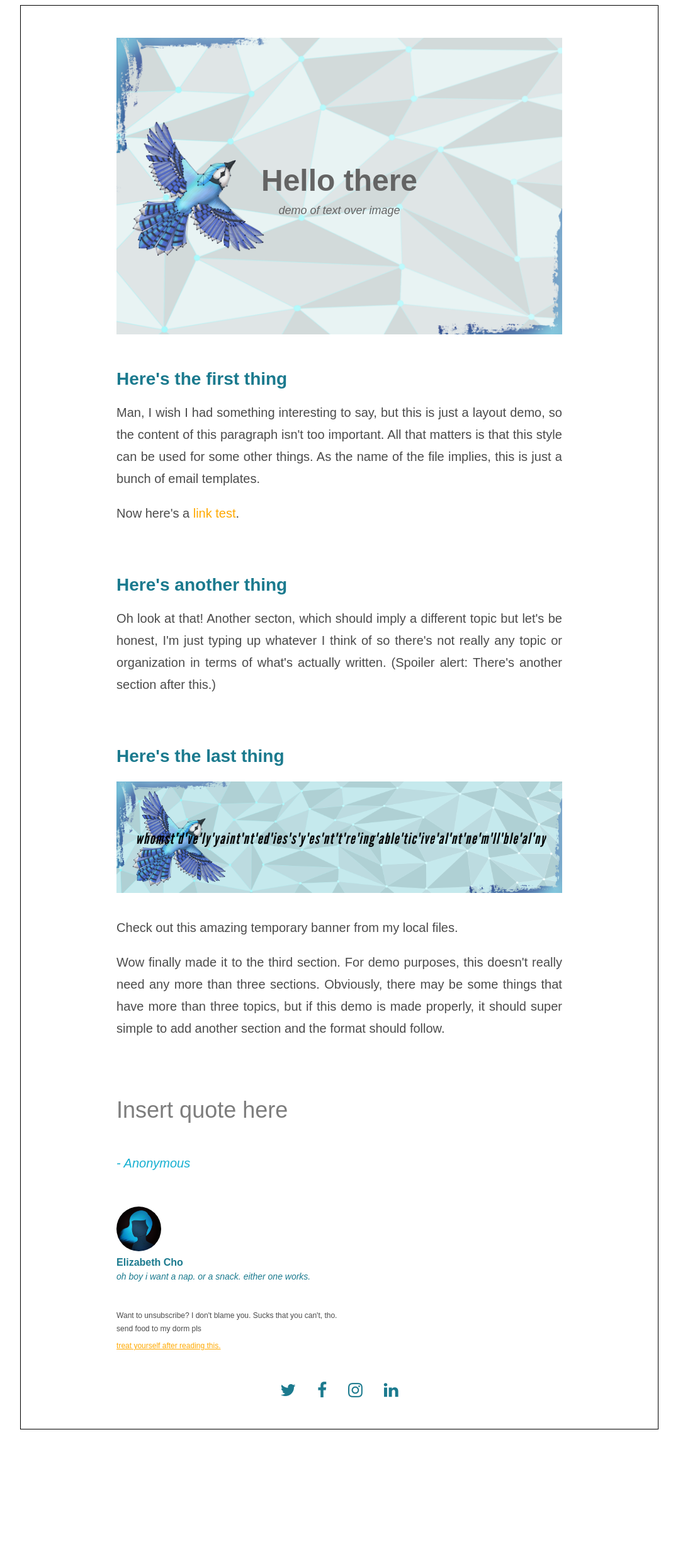
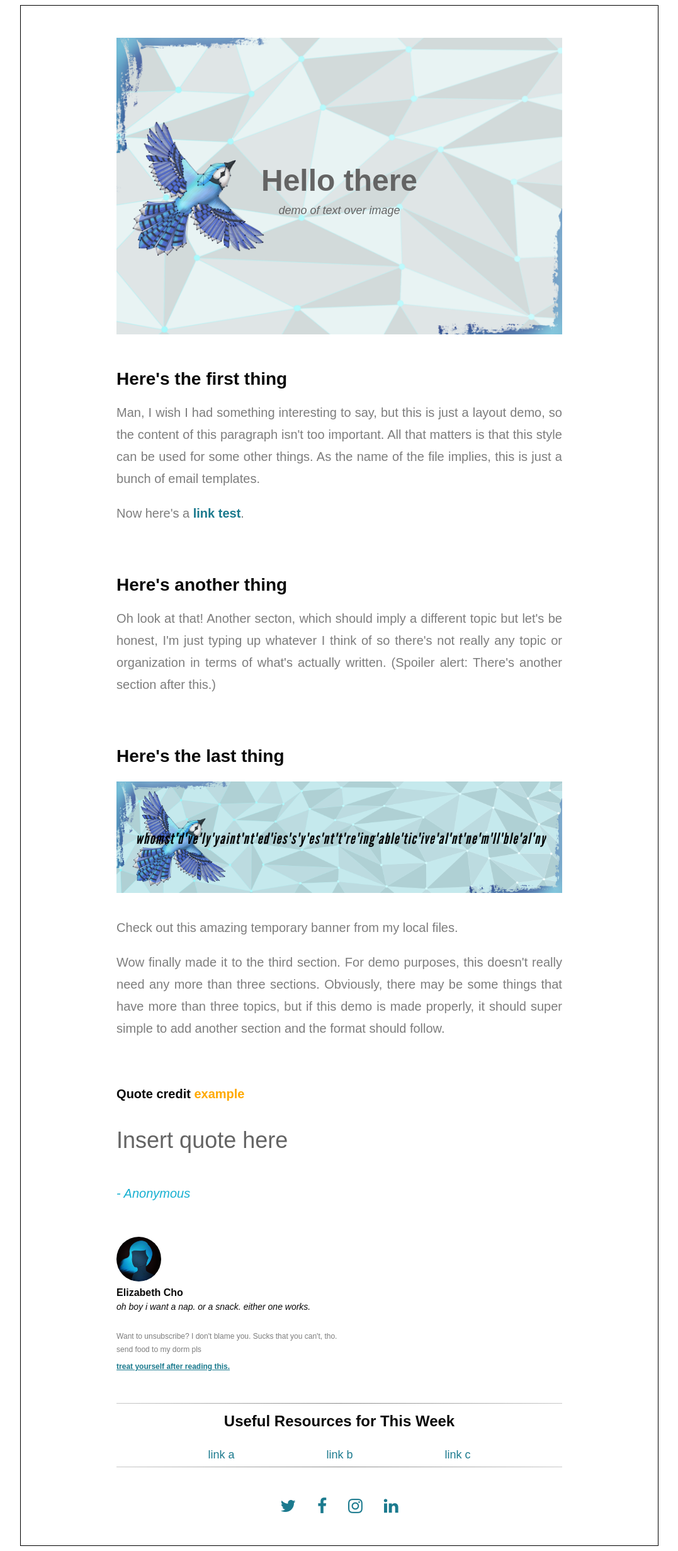
Before and after one commit to Elizabeth-Cho/Elizabeth-Cho.github.io, a Jekyll site: the page elements/email.html, which Jekyll copies as it is, in a window 1280 px wide. Shown: the whole page at 63% size, without its empty margins (102-1179 px from the left). Built offline with Jekyll 4.4.1, drawn with Linux system fonts in a browser that asks for light colours; before the commit the page ends 2278 px from its top, so only the background shows below that.

Commit message:
Edits to design

```diff
--- a/elements/email.css
+++ b/elements/email.css
@@ -17,11 +17,12 @@
     margin-bottom: 80px;
 }
 
-.title, .content, .signed, .footer, .social-banner{
+.title, .content, .signed, .footer, .social-banner, .resource-links{
     font-family: Trebuchet, sans-serif;
     text-align: justify;
     margin: 5% 15% 5%;
-    color: rgb(27, 122, 142);
+    /*color: rgb(27, 122, 142);*/
+    color: rgb(10, 10, 10);
 }
 
 /*title block*/
@@ -85,7 +86,7 @@ h3, h4{
 p {
     line-height: 175%;
     font-size: 20px;
-    color: rgb(75, 75, 75);
+    color: rgb(125, 125, 125);
 }
 
 /*and now we have footer fonts*/
@@ -107,11 +108,12 @@ p {
 
 a {
     font-size: 20px;
-    color: rgb(255, 169, 0);
+    color: rgb(27, 122, 142);
+    font-weight: bold;
 }
 
 a:hover {
-    color: rgb(255, 127, 0);
+    color: rgb(255, 169, 0);
 }
 
 .bannerex {
@@ -122,7 +124,7 @@ a:hover {
 }
 
 /*social media stuff at the bottom*/
-.social-banner {
+.social-banner, .resource-links {
     text-align: center;
 }
 
@@ -140,7 +142,7 @@ a:hover {
 #quote-text{
     font-size: 36px;
     margin-left: 0;
-    color: rgb(125, 125, 125);
+    color: rgb(100, 100, 100);
 }
 
 #credit {
@@ -150,4 +152,42 @@ a:hover {
 
 .quote {
     margin-bottom: 50px;
+    line-height: 75%;
 }
+
+.resource-links hr {
+    width: 100%;
+    border: 0;
+    height: 1px;
+    background-image: linear-gradient(to right, rgba(100, 100, 100, 0.35), rgba(100, 100, 100, 0.75), rgba(100, 100, 100, 0.35));
+}
+
+.resource-links a {
+    margin-left: 10%;
+    margin-right: 10%;
+    font-weight: normal;
+    text-decoration: none;
+    font-size: 18px;
+}
+
+.resource-links {
+    margin-top: 5%;
+    margin-bottom: 5%;
+}
+
+.resource-links h5 {
+    font-size: 24px;
+    margin-block-start: 2%;
+    margin-block-end: 4%;
+}
+
+.quote h5 {
+    margin-block-start: 2%;
+    margin-block-end: 2%;
+    font-size: 20px;
+}
+
+.highlight {
+    color: rgb(255, 169, 0);
+    display: inline;
+}
--- a/elements/email.html
+++ b/elements/email.html
@@ -3,7 +3,8 @@
 <link rel="stylesheet" href="https://cdnjs.cloudflare.com/ajax/libs/font-awesome/4.7.0/css/font-awesome.min.css">
 <body>
 <div class="table">
-    <div class="layout" class="a">
+    <div class="layout">
+        <!---Title--->
         <div class="title">
             <img src="3x2 blank.png">
             <div class="title-text">
@@ -11,7 +12,9 @@
                 <h2>demo of text over image</h2>
             </div>
         </div>
+        <!---Actual email content--->
         <div class="content">
+            <!---Topic block--->
             <div class="topic">
                 <h1>Here's the first thing</h1>
                 <p>Man, I wish I had something interesting to say, but this
@@ -21,6 +24,7 @@
                     this is just a bunch of email templates.</p>
                 <p>Now here's a <a>link test</a>.</p>
             </div>
+            <!---Topic block--->
             <div class="topic">
                 <h1>Here's another thing</h1>
                 <p>Oh look at that! Another secton, which should imply a different
@@ -29,6 +33,7 @@
                     actually written. (Spoiler alert: There's another section after
                     this.)</p>
             </div>
+            <!---Topic block--->
             <div class="topic">
                 <h1>Here's the last thing</h1>
                 <img class="bannerex" src="tempbanner.png">
@@ -39,22 +44,33 @@
                     is made properly, it should super simple to add another section and
                     the format should follow.</p>
             </div>
+            <!---Quote block--->
             <div class="quote">
+                <h5>Quote credit <div class="highlight">example</div></h5>
                 <p id="quote-text">Insert quote here</p>
                 <p id="credit">- Anonymous</p>
             </div>
         </div>
-        <div class="signed">
+        <!---Closing/Signature footer--->
+        <div class="footer">
             <img class="icon" src="icon.jpg">
             <h3>Elizabeth Cho</h3>
             <h4>oh boy i want a nap. or a snack. either one works.</h4>
+            <br>
+            <p>Want to unsubscribe? I don't blame you. Sucks that you can't, tho.</p>
+            <p>send food to my dorm pls</p>
+            <a href="https://www.youtube.com/watch?v=zGcYabz3hYg">
+                treat yourself after reading this.</a>
         </div>
-        <div class="footer">
-        <p>Want to unsubscribe? I don't blame you. Sucks that you can't, tho.</p>
-        <p>send food to my dorm pls</p>
-        <a href="https://www.youtube.com/watch?v=zGcYabz3hYg">
-          treat yourself after reading this.</a>
+        <div class="resource-links">
+            <hr>
+            <h5>Useful Resources for This Week</h5>
+            <a href="https://google.com">link a</a>
+            <a href="https://google.com">link b</a>
+            <a href="https://google.com">link c</a>
+            <hr>
         </div>
+        <!---Social media banner--->
         <div class="social-banner">
             <a href="https://twitter.com/ThreadBaltimore">
                 <i class="fa fa-twitter fa-lg" aria-hidden="true"></i>
@@ -79,4 +95,8 @@
     Forward link div things
     Quote
     Sign up for newsletter, add on website (?)
+
+    field guide links (welcome week)
+    getting student signed up for employment
+    current info links
 --->
```
